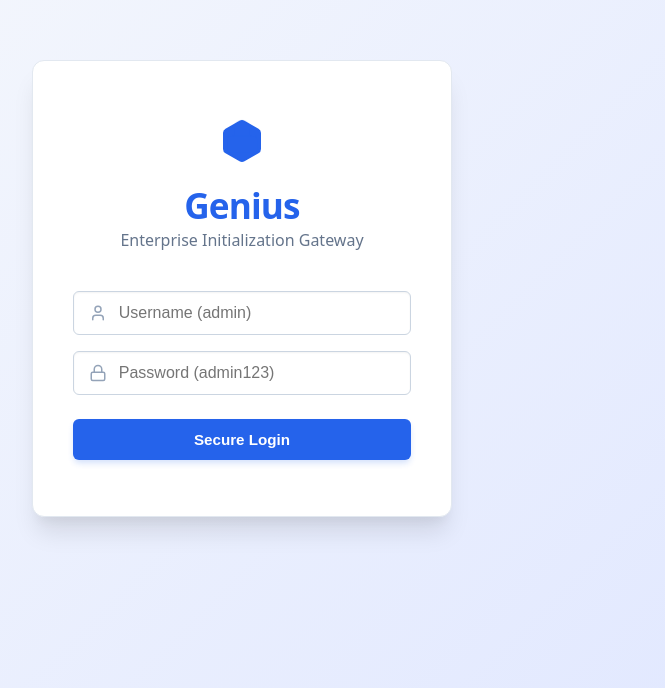
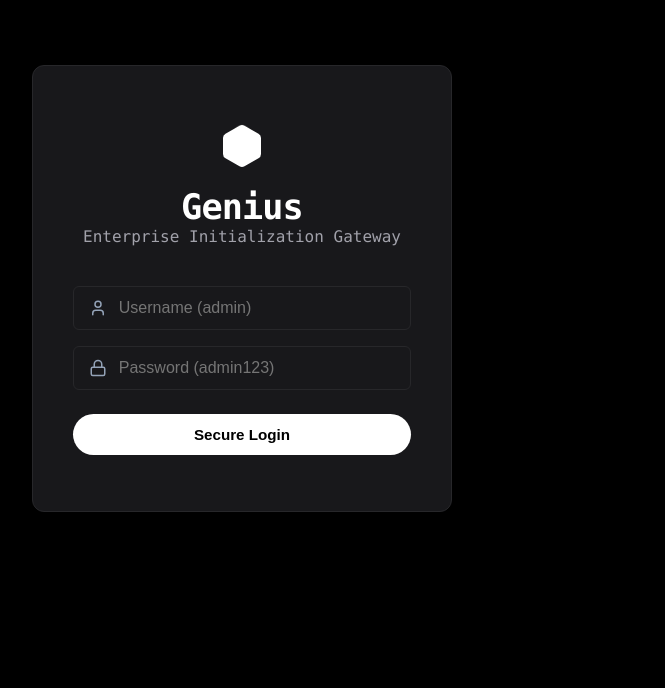
Before and after one commit to a9ditya-cpu/Genius, a React (Vite) app in the folder frontend/: page /login in a window 1280 px wide. Shown: the part 112-800 px from the top of the page, without its empty margins (398-1063 px from the left). Built offline with nearby package versions, Linux system fonts and the light colour scheme.

Commit message:
Added a new feature

```diff
--- a/frontend/src/components/AnalyticsChart.jsx
+++ b/frontend/src/components/AnalyticsChart.jsx
@@ -53,7 +53,7 @@ const AnalyticsChart = ({ data }) => {
 
         svg.append("path")
             .datum(salesData)
-            .attr("fill", "rgba(37, 99, 235, 0.1)")
+            .attr("fill", "rgba(255, 255, 255, 0.1)")
             .attr("stroke", "var(--accent-blue)")
             .attr("stroke-width", 3)
             .attr("d", line);
--- a/frontend/src/components/Dashboard.jsx
+++ b/frontend/src/components/Dashboard.jsx
@@ -19,7 +19,7 @@ const Dashboard = ({ inventory, onMarkdown }) => {
             <div className="main-content" style={{ display: 'flex', flexDirection: 'column', gap: '1.5rem' }}>
                 <div style={{ display: 'grid', gridTemplateColumns: 'repeat(auto-fit, minmax(200px, 1fr))', gap: '1rem' }}>
                     <div className="glass-panel" style={{ display: 'flex', alignItems: 'center', gap: '1rem' }}>
-                        <div style={{ padding: '1rem', background: 'rgba(59, 130, 246, 0.1)', borderRadius: '12px', color: 'var(--accent-blue)' }}>
+                        <div style={{ padding: '1rem', background: 'transparent', border: '1px solid var(--border-light)', borderRadius: '12px', color: 'var(--text-main)' }}>
                             <Layers size={24} />
                         </div>
                         <div>
@@ -28,7 +28,7 @@ const Dashboard = ({ inventory, onMarkdown }) => {
                         </div>
                     </div>
                     <div className="glass-panel" style={{ display: 'flex', alignItems: 'center', gap: '1rem' }}>
-                        <div style={{ padding: '1rem', background: 'rgba(239, 68, 68, 0.1)', borderRadius: '12px', color: 'var(--accent-red)' }}>
+                        <div style={{ padding: '1rem', background: 'transparent', border: '1px solid var(--accent-red)', borderRadius: '12px', color: 'var(--accent-red)' }}>
                             <Package size={24} />
                         </div>
                         <div>
@@ -37,7 +37,7 @@ const Dashboard = ({ inventory, onMarkdown }) => {
                         </div>
                     </div>
                     <div className="glass-panel" style={{ display: 'flex', alignItems: 'center', gap: '1rem' }}>
-                        <div style={{ padding: '1rem', background: 'rgba(16, 185, 129, 0.1)', borderRadius: '12px', color: 'var(--accent-green)' }}>
+                        <div style={{ padding: '1rem', background: 'transparent', border: '1px solid var(--accent-green)', borderRadius: '12px', color: 'var(--accent-green)' }}>
                             <TrendingDown size={24} />
                         </div>
                         <div>
--- a/frontend/src/index.css
+++ b/frontend/src/index.css
@@ -1,28 +1,28 @@
 :root {
-  /* LIGHT ENTERPRISE THEME VARIABLES */
-  --bg-dark: #f1f5f9;
-  /* Page Background Background */
-  --bg-card: #ffffff;
-  /* Crisp White Panels */
-  --text-main: #0f172a;
-  /* Deep Slate for Headers */
-  --text-muted: #64748b;
-  /* Cool Gray for secondary text */
-  --accent-blue: #2563eb;
-  /* Primary Azure Blue */
-  --accent-cyan: #3b82f6;
-  /* Lighter Blue */
+  /* OM MISHRA MINIMALIST / TERMINAL THEME */
+  --bg-dark: #000000;
+  /* Pure Black Background */
+  --bg-card: #18181b;
+  /* Zinc-900 Panel Background */
+  --text-main: #ffffff;
+  /* Crisp White Text */
+  --text-muted: #a1a1aa;
+  /* Zinc-400 Secondary Text */
+  --accent-blue: #ffffff;
+  /* Primary Accent is now High-Contrast White */
+  --accent-cyan: #d4d4d8;
+  /* Zinc-300 Lighter Accent */
   --accent-red: #ef4444;
   /* Alert Red */
   --accent-green: #10b981;
   /* Success Green */
-  --border-light: #e2e8f0;
-  /* Crisp soft border */
+  --border-light: #27272a;
+  /* Zinc-800 borders */
 
-  /* Modern clean shadow instead of glass blur */
-  --card-shadow: 0 4px 6px -1px rgba(0, 0, 0, 0.05), 0 2px 4px -1px rgba(0, 0, 0, 0.03);
-  --card-shadow-hover: 0 10px 15px -3px rgba(0, 0, 0, 0.1), 0 4px 6px -2px rgba(0, 0, 0, 0.05);
-  font-family: ui-sans-serif, system-ui, -apple-system, BlinkMacSystemFont, "Segoe UI", Roboto, "Helvetica Neue", Arial, sans-serif, "Apple Color Emoji", "Segoe UI Emoji", "Segoe UI Symbol", "Noto Color Emoji";
+  /* Flat design: No shadows */
+  --card-shadow: none;
+  --card-shadow-hover: none;
+  font-family: ui-monospace, 'Geist Mono', 'IBM Plex Mono', 'JetBrains Mono', Menlo, Monaco, Consolas, monospace;
 }
 
 * {
@@ -66,13 +66,13 @@ h3 {
   color: var(--text-muted);
 }
 
-/* Azure Blue Buttons */
+/* High Contrast Pill Buttons */
 button {
-  background: var(--accent-blue);
-  color: white;
+  background: var(--text-main);
+  color: var(--bg-dark);
   border: none;
-  padding: 0.6rem 1.2rem;
-  border-radius: 6px;
+  padding: 0.6rem 1.4rem;
+  border-radius: 9999px;
   cursor: pointer;
   font-weight: 600;
   font-size: 0.95rem;
@@ -80,14 +80,13 @@ button {
   align-items: center;
   justify-content: center;
   gap: 0.5rem;
-  transition: all 0.2s ease;
-  box-shadow: 0 4px 6px -1px rgba(37, 99, 235, 0.2);
+  transition: opacity 0.2s ease, transform 0.2s ease;
+  box-shadow: none;
 }
 
 button:hover {
-  background: #1d4ed8;
+  opacity: 0.8;
   transform: translateY(-1px);
-  box-shadow: 0 6px 8px -1px rgba(37, 99, 235, 0.3);
 }
 
 button:active {
@@ -144,14 +143,14 @@ button:active {
   justify-content: center;
   min-height: 100vh;
   padding: 1rem;
-  background: linear-gradient(135deg, #f8fafc 0%, #e0e7ff 100%);
+  background: var(--bg-dark);
 }
 
 .login-card {
   width: 100%;
   max-width: 420px;
   padding: 3.5rem 2.5rem;
-  box-shadow: 0 20px 25px -5px rgba(0, 0, 0, 0.1), 0 10px 10px -5px rgba(0, 0, 0, 0.04);
+  box-shadow: none;
 }
 
 .input-group {
@@ -169,21 +168,20 @@ button:active {
 .auth-input,
 .search-bar input {
   width: 100%;
-  background: #ffffff;
-  border: 1px solid #cbd5e1;
+  background: var(--bg-card);
+  border: 1px solid var(--border-light);
   color: var(--text-main);
   padding: 0.75rem 1rem 0.75rem 2.8rem;
   border-radius: 6px;
   font-size: 1rem;
-  transition: all 0.2s;
-  box-shadow: inset 0 1px 2px rgba(0, 0, 0, 0.05);
+  transition: border-color 0.2s;
+  box-shadow: none;
 }
 
 .auth-input:focus,
 .search-bar input:focus {
   outline: none;
-  border-color: var(--accent-blue);
-  box-shadow: 0 0 0 3px rgba(37, 99, 235, 0.1);
+  border-color: var(--text-muted);
 }
 
 .search-bar {
@@ -211,8 +209,9 @@ button:active {
   justify-content: space-between;
   align-items: center;
   padding: 1rem 2rem;
-  background: #ffffff;
-  box-shadow: 0 1px 3px rgba(0, 0, 0, 0.05);
+  background: var(--bg-dark);
+  border-bottom: 1px solid var(--border-light);
+  box-shadow: none;
   position: sticky;
   top: 0;
   z-index: 50;
@@ -242,14 +241,14 @@ button:active {
   width: 36px;
   height: 36px;
   border-radius: 50%;
-  background: #e2e8f0;
+  background: var(--bg-card);
   display: flex;
   align-items: center;
   justify-content: center;
   font-weight: bold;
-  color: var(--accent-blue);
-  border: 2px solid #ffffff;
-  box-shadow: 0 2px 4px rgba(0, 0, 0, 0.1);
+  color: var(--text-main);
+  border: 1px solid var(--border-light);
+  box-shadow: none;
 }
 
 .main-content-layout {
@@ -295,14 +294,15 @@ button:active {
 }
 
 .nav-link:hover {
-  background: #e2e8f0;
+  background: var(--bg-card);
   color: var(--text-main);
 }
 
 .nav-link.active {
-  background: var(--accent-blue);
-  color: white;
-  box-shadow: 0 4px 6px -1px rgba(37, 99, 235, 0.2);
+  background: var(--text-main);
+  color: var(--bg-dark);
+  border-radius: 9999px;
+  box-shadow: none;
 }
 
 .page-content {
@@ -320,7 +320,7 @@ button:active {
   text-align: center;
   padding: 2rem;
   margin-top: auto;
-  background: #ffffff;
+  background: var(--bg-dark);
   border-top: 1px solid var(--border-light);
 }
 
@@ -361,11 +361,11 @@ th {
   text-transform: uppercase;
   font-size: 0.75rem;
   letter-spacing: 0.05em;
-  background: #f8fafc;
+  background: var(--bg-dark);
 }
 
 tr:hover {
-  background: #f8fafc;
+  background: var(--bg-card);
 }
 
 /* Badges */
@@ -380,46 +380,46 @@ tr:hover {
 }
 
 .badge.red {
-  background: #fef2f2;
-  color: #dc2626;
-  border: 1px solid #fecaca;
+  background: transparent;
+  color: var(--accent-red);
+  border: 1px solid var(--accent-red);
 }
 
 .badge.green {
-  background: #ecfdf5;
-  color: #059669;
-  border: 1px solid #a7f3d0;
+  background: transparent;
+  color: var(--accent-green);
+  border: 1px solid var(--accent-green);
 }
 
 .badge.blue {
-  background: #eff6ff;
-  color: #2563eb;
-  border: 1px solid #bfdbfe;
+  background: transparent;
+  color: var(--accent-blue);
+  border: 1px solid var(--border-light);
 }
 
 .badge.yellow {
-  background: #fffbeb;
-  color: #d97706;
-  border: 1px solid #fde68a;
+  background: transparent;
+  color: #fbbf24;
+  border: 1px solid #fbbf24;
 }
 
 /* Specific AI Components */
 .price-comparison {
-  background: #f8fafc;
+  background: var(--bg-card);
   padding: 1rem;
   border-radius: 8px;
-  border: 1px solid #e2e8f0;
+  border: 1px solid var(--border-light);
 }
 
 .old .value {
   text-decoration: line-through;
-  color: #94a3b8 !important;
+  color: var(--text-muted) !important;
 }
 
 .insight-box {
-  background: #eff6ff;
+  background: var(--bg-card);
   padding: 1rem;
   border-radius: 8px;
-  border: 1px solid #bfdbfe;
-  color: #1e3a8a;
+  border: 1px solid var(--border-light);
+  color: var(--text-main);
 }
--- a/frontend/src/pages/MarkdownAI.jsx
+++ b/frontend/src/pages/MarkdownAI.jsx
@@ -60,7 +60,7 @@ export default function MarkdownAI() {
                             </div>
                         </div>
 
-                        <div className="insight-box" style={{ background: 'rgba(6, 182, 212, 0.1)', padding: '1rem', borderRadius: '8px', display: 'flex', gap: '0.75rem', alignItems: 'flex-start' }}>
+                        <div className="insight-box" style={{ display: 'flex', gap: '0.75rem', alignItems: 'flex-start' }}>
                             <Zap size={18} color="var(--accent-cyan)" style={{ marginTop: '0.2rem', flexShrink: 0 }} />
                             <p style={{ margin: 0, fontSize: '0.9rem' }}>{rec.impact}</p>
                         </div>
```
